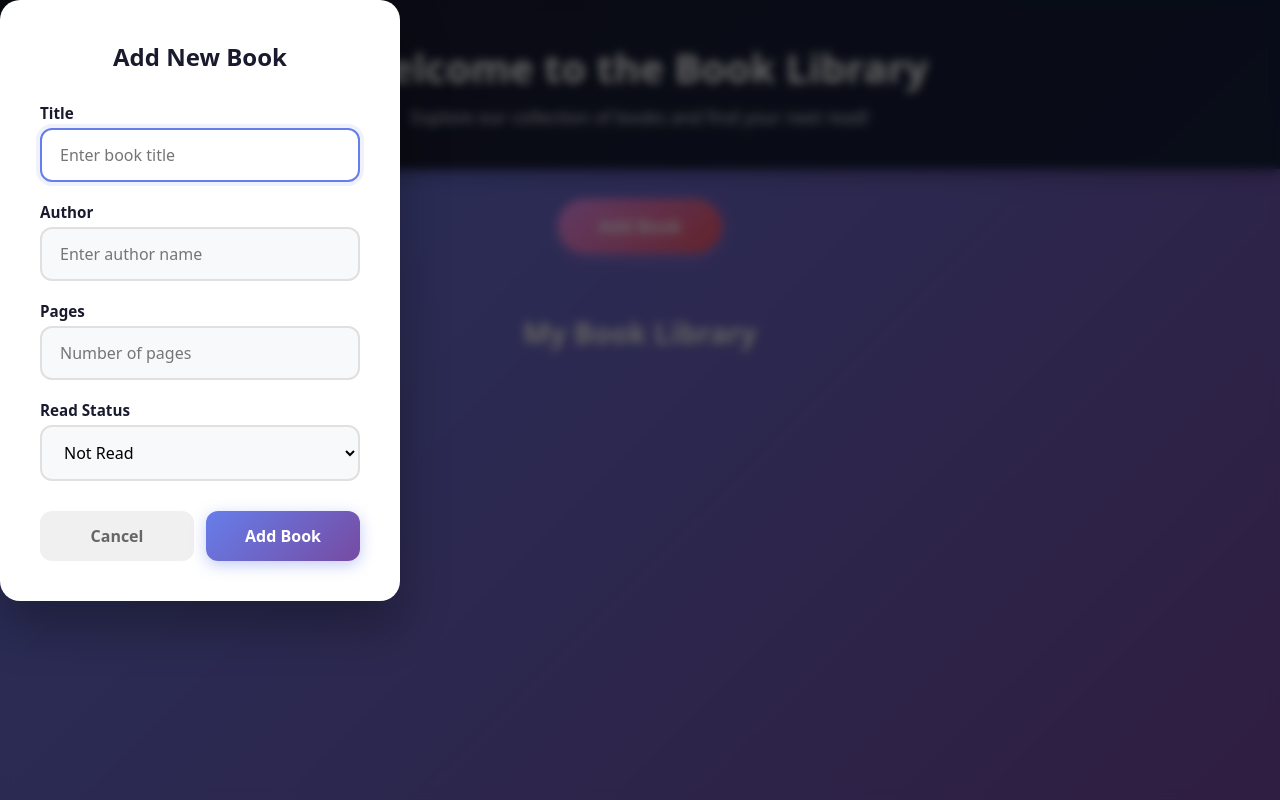
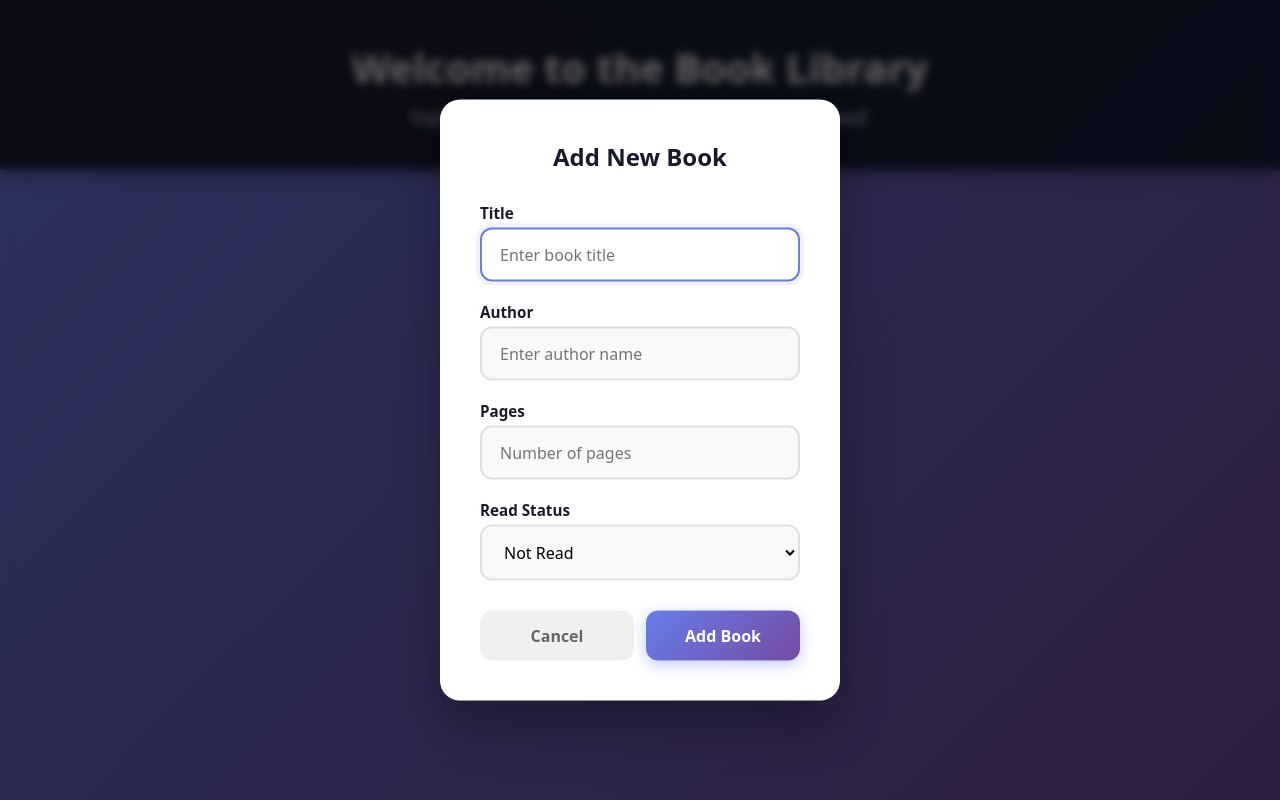
Before and after one commit to cloggylabs/book_library, a plain HTML site: page index.html in a window 1280 px wide. Both pictures are taken after a click on the button "Add Book". Drawn offline with Linux system fonts and the light colour scheme.

Commit message:
centering the dialog form

```diff
--- a/style.css
+++ b/style.css
@@ -64,6 +64,11 @@ body {
     box-shadow: 0 25px 50px rgba(0, 0, 0, 0.3);
     max-width: 400px;
     width: 90%;
+    position: fixed;
+    top: 50%;
+    left: 50%;
+    transform: translate(-50%, -50%);
+    margin: 0;
 }
 
 #addBookDialog::backdrop {
```
